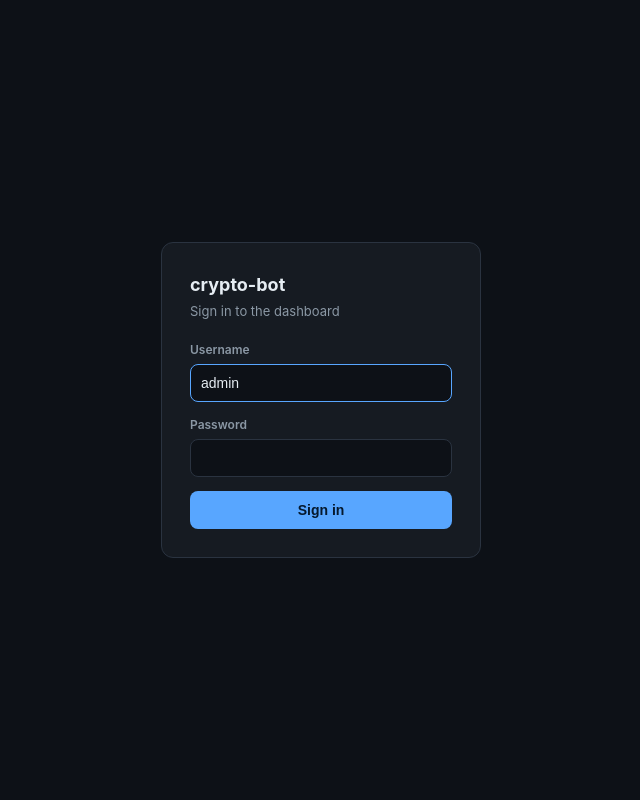
After one commit to BetterCallDzuks/crypto-bot, a Flask app: template cryptobot/web/templates/login.html in a window 1280 px wide. The commit adds this page. Shown: the whole page, without its empty margins (319-959 px from the left). Run offline with Flask 3, Linux system fonts and the light colour scheme; the template is opened without the code that fills it, so the values that code supplies are empty; parts of the project's set-up code (start-up, migrations or seed data) failed here and were passed over.

Commit message:
Add dashboard authentication and non-local exposure guard
Adds session-based login to the web dashboard so it can be reached remotely
(e.g. over Tailscale) without exposing a trading control panel.

- Login via .env DASHBOARD_PASSWORD (hashed in memory with werkzeug — a Flask
  dependency, no new packages), optional DASHBOARD_USERNAME and SECRET_KEY.
- Flask session gate: all routes and APIs require a session when a password is
  set; unauthenticated API calls get 401 and pages redirect to /login. Adds
  /login, /logout, a themed login page, and a Log out button.
- Exposure guard: the bot refuses to bind the dashboard to a non-local host
  without a password (web.auth_enabled default true). Localhost may still run
  open for the offline quickstart, with a startup warning.
- AuthConfig is sourced from env only and never written to config.yaml.
- DEPLOY.md and README updated: enable the login before Tailscale exposure;
  .env.example and setup.sh document the new variables.
- 8 new tests (49 total) covering the guard, gating, and the login flow.

Co-Authored-By: Claude Opus 4.8 <noreply@anthropic.com>
Claude-Session: https://claude.ai/code/session_01BqT263JNiec57t7bCDzha4

```diff
--- a/config.yaml
+++ b/config.yaml
@@ -60,5 +60,11 @@ risk:
   max_daily_loss_pct: 0.05    # halt new entries after a 5% daily drawdown
 
 web:
+  # 127.0.0.1 = localhost only (use an SSH tunnel or Tailscale to reach it
+  # remotely). Set 0.0.0.0 to listen on all interfaces for Tailscale access —
+  # but only with a DASHBOARD_PASSWORD set (the bot enforces this).
   host: 127.0.0.1
   port: 4000
+  # Require a login for the dashboard. Credentials go in .env
+  # (DASHBOARD_USERNAME / DASHBOARD_PASSWORD), never here.
+  auth_enabled: true
--- a/cryptobot/config.py
+++ b/cryptobot/config.py
@@ -12,6 +12,7 @@ the dashboard edits the non-secret config at runtime and saves it back to
 from __future__ import annotations
 
 import os
+import secrets
 from dataclasses import asdict, dataclass, field
 from pathlib import Path
 from typing import Any
@@ -79,6 +80,24 @@ class FuturesConfig:
 class WebConfig:
     host: str = "127.0.0.1"
     port: int = 4000
+    # Require a login for the dashboard. Credentials come from .env, not YAML.
+    auth_enabled: bool = True
+
+
+@dataclass
+class AuthConfig:
+    """Dashboard login secrets, sourced from .env — never written to YAML."""
+    username: str = "admin"
+    password_hash: str = ""       # werkzeug hash of DASHBOARD_PASSWORD
+    secret_key: str = ""          # Flask session signing key
+    ephemeral_secret: bool = False  # true if secret_key was auto-generated
+
+    @property
+    def has_password(self) -> bool:
+        return bool(self.password_hash)
+
+
+LOCAL_HOSTS = {"127.0.0.1", "localhost", "::1", ""}
 
 
 @dataclass
@@ -90,6 +109,17 @@ class Config:
     risk: RiskConfig = field(default_factory=RiskConfig)
     futures: FuturesConfig = field(default_factory=FuturesConfig)
     web: WebConfig = field(default_factory=WebConfig)
+    auth: AuthConfig = field(default_factory=AuthConfig)
+
+    # -- auth helpers ------------------------------------------------------
+    @property
+    def auth_active(self) -> bool:
+        """Login is enforced only when enabled AND a password is configured."""
+        return self.web.auth_enabled and self.auth.has_password
+
+    @property
+    def host_is_local(self) -> bool:
+        return self.web.host in LOCAL_HOSTS
 
     # -- derived helpers ---------------------------------------------------
     def market_symbol(self, base: str) -> str:
@@ -160,6 +190,15 @@ class Config:
                 "Live trading is enabled (trading.dry_run = false) but no API "
                 "credentials were found. Set EXCHANGE_API_KEY and "
                 "EXCHANGE_API_SECRET in your .env file, or set dry_run: true."
+            )
+
+        # Exposure guard: never bind the dashboard to a non-local address
+        # without a login. Localhost-only may run open (dev/quickstart).
+        if not self.host_is_local and not self.auth_active:
+            raise ValueError(
+                f"Refusing to serve the dashboard on {self.web.host!r} without "
+                "authentication. Set DASHBOARD_PASSWORD in .env (and keep "
+                "web.auth_enabled: true), or bind web.host to 127.0.0.1."
             )
 
     # -- runtime-editable settings (the dashboard settings page) ----------
@@ -277,6 +316,8 @@ def load_config(
         api_password=os.environ.get("EXCHANGE_API_PASSWORD", ""),
     )
 
+    auth = _load_auth_from_env()
+
     cfg = Config(
         exchange=exchange,
         market=MarketConfig(**_section(raw, "market")),
@@ -285,9 +326,33 @@ def load_config(
         risk=RiskConfig(**_section(raw, "risk")),
         futures=FuturesConfig(**_section(raw, "futures")),
         web=WebConfig(**_section(raw, "web")),
+        auth=auth,
     )
     cfg.validate()
     return cfg
+
+
+def _load_auth_from_env() -> AuthConfig:
+    """Build dashboard auth from environment secrets.
+
+    DASHBOARD_PASSWORD is hashed in memory (never stored in plaintext beyond
+    the process). A missing SECRET_KEY is auto-generated per run — sessions
+    then reset on restart, which is fine for a single-user bot; set SECRET_KEY
+    in .env to keep logins across restarts.
+    """
+    from werkzeug.security import generate_password_hash
+
+    password = os.environ.get("DASHBOARD_PASSWORD", "")
+    secret = os.environ.get("SECRET_KEY", "")
+    ephemeral = not secret
+    if ephemeral:
+        secret = secrets.token_hex(32)
+    return AuthConfig(
+        username=os.environ.get("DASHBOARD_USERNAME", "admin"),
+        password_hash=generate_password_hash(password) if password else "",
+        secret_key=secret,
+        ephemeral_secret=ephemeral,
+    )
 
 
 def save_config(cfg: Config, config_path: str | os.PathLike[str] = "config.yaml"
--- a/cryptobot/web/app.py
+++ b/cryptobot/web/app.py
@@ -1,15 +1,19 @@
-"""Flask app: dashboard UI, JSON state, live settings, and a kill switch.
+"""Flask app: dashboard UI, JSON state, live settings, kill switch, and auth.
 
 Endpoints
   GET  /              -> the dashboard page
-  GET  /api/state     -> full portfolio snapshot (stats, per-pair, charts data)
-  GET  /api/config    -> current editable settings (for the settings form)
+  GET  /login         -> login form (only when auth is active)
+  POST /login         -> authenticate, start a session
+  GET  /logout        -> end the session
+  GET  /api/state     -> full portfolio snapshot
+  GET  /api/config    -> current editable settings
   POST /api/config    -> validate + apply + persist settings changes
   POST /api/stop      -> stop the trading engine (does not close positions)
 
-The web layer never decides trades. Saving settings updates the shared config,
-persists it to config.yaml, and asks the engine to reload — strategy/risk/
-leverage changes take effect on the next poll.
+When ``config.auth_active`` is true (auth enabled AND a password configured),
+every route except the login page and static assets requires a logged-in
+session. API calls made without a session get 401 so the dashboard can bounce
+the user to /login.
 """
 
 from __future__ import annotations
@@ -17,7 +21,10 @@ from __future__ import annotations
 import logging
 import threading
 
-from flask import Flask, jsonify, render_template, request
+from flask import (
+    Flask, jsonify, redirect, render_template, request, session, url_for,
+)
+from werkzeug.security import check_password_hash
 
 from ..config import Config, save_config
 from ..state import PortfolioState
@@ -30,11 +37,55 @@ def create_app(config: Config, state: PortfolioState,
                engine: TradingEngine | None,
                config_path: str = "config.yaml") -> Flask:
     app = Flask(__name__)
+    app.secret_key = config.auth.secret_key
+    app.config.update(
+        SESSION_COOKIE_HTTPONLY=True,
+        SESSION_COOKIE_SAMESITE="Lax",
+    )
     settings_lock = threading.Lock()
 
+    # -- authentication gate ----------------------------------------------
+    @app.before_request
+    def _require_login():
+        if not config.auth_active:
+            return None
+        if request.endpoint == "login" or request.path == "/login":
+            return None
+        if (request.endpoint or "").endswith("static"):
+            return None
+        if session.get("auth"):
+            return None
+        if request.path.startswith("/api/"):
+            return jsonify({"error": "unauthorized"}), 401
+        return redirect(url_for("login"))
+
+    @app.route("/login", methods=["GET", "POST"])
+    def login():
+        if not config.auth_active:
+            return redirect(url_for("index"))
+        error = None
+        if request.method == "POST":
+            user = request.form.get("username", "")
+            pw = request.form.get("password", "")
+            if (user == config.auth.username
+                    and check_password_hash(config.auth.password_hash, pw)):
+                session["auth"] = True
+                session.permanent = True
+                return redirect(url_for("index"))
+            error = "Invalid username or password."
+            log.warning("Failed dashboard login for user %r", user)
+        return render_template("login.html", error=error), (401 if error else 200)
+
+    @app.route("/logout")
+    def logout():
+        session.clear()
+        return redirect(url_for("login") if config.auth_active
+                        else url_for("index"))
+
+    # -- dashboard + API ---------------------------------------------------
     @app.route("/")
     def index():
-        return render_template("index.html")
+        return render_template("index.html", auth_active=config.auth_active)
 
     @app.route("/api/state")
     def api_state():
@@ -43,7 +94,6 @@ def create_app(config: Config, state: PortfolioState,
     @app.route("/api/config", methods=["GET"])
     def api_config_get():
         payload = config.editable_settings()
-        # Fields the UI shows but that only take effect on restart.
         payload["_restart_required"] = ["market.symbols", "market.quote_currency"]
         payload["_has_api_keys"] = bool(config.exchange.api_key
                                         and config.exchange.api_secret)
--- /dev/null
+++ b/cryptobot/web/templates/login.html
@@ -0,0 +1,41 @@
+<!doctype html>
+<html lang="en">
+<head>
+  <meta charset="utf-8">
+  <meta name="viewport" content="width=device-width, initial-scale=1">
+  <title>crypto-bot · sign in</title>
+  <style>
+    :root { --bg:#0d1117; --panel:#161b22; --border:#2a3340; --text:#e6edf3;
+      --muted:#8b98a5; --accent:#58a6ff; --down:#f85149; }
+    * { box-sizing: border-box; }
+    body { margin:0; background:var(--bg); color:var(--text); min-height:100vh;
+      display:flex; align-items:center; justify-content:center;
+      font:14px/1.5 -apple-system, BlinkMacSystemFont, "Segoe UI", Roboto, Arial, sans-serif; }
+    .card { background:var(--panel); border:1px solid var(--border);
+      border-radius:12px; padding:28px; width:320px; }
+    h1 { font-size:18px; margin:0 0 4px; }
+    .sub { color:var(--muted); font-size:13px; margin-bottom:20px; }
+    label { display:block; font-size:12px; color:var(--muted); font-weight:600;
+      margin-bottom:5px; }
+    input { width:100%; background:var(--bg); color:var(--text);
+      border:1px solid var(--border); border-radius:8px; padding:10px;
+      font-size:14px; margin-bottom:14px; }
+    input:focus { outline:none; border-color:var(--accent); }
+    button { width:100%; background:var(--accent); color:#05192e; border:none;
+      border-radius:8px; padding:11px; font-weight:700; font-size:14px; cursor:pointer; }
+    .error { color:var(--down); font-size:13px; margin-bottom:12px; }
+  </style>
+</head>
+<body>
+  <form class="card" method="post" action="/login">
+    <h1>crypto-bot</h1>
+    <div class="sub">Sign in to the dashboard</div>
+    {% if error %}<div class="error">{{ error }}</div>{% endif %}
+    <label for="username">Username</label>
+    <input id="username" name="username" autocomplete="username" autofocus value="admin">
+    <label for="password">Password</label>
+    <input id="password" name="password" type="password" autocomplete="current-password">
+    <button type="submit">Sign in</button>
+  </form>
+</body>
+</html>
--- a/run.py
+++ b/run.py
@@ -75,6 +75,14 @@ def main() -> int:
     engine.start()
 
     app = create_app(config, state, engine)
+    if config.auth_active:
+        log.info("Dashboard login is ENABLED (user: %s).", config.auth.username)
+        if config.auth.ephemeral_secret:
+            log.info("No SECRET_KEY set — sessions reset on restart. Set "
+                     "SECRET_KEY in .env to keep logins across restarts.")
+    elif config.host_is_local:
+        log.warning("Dashboard has NO login (localhost only). Set "
+                    "DASHBOARD_PASSWORD in .env before exposing it (Tailscale).")
     log.info("Dashboard: http://%s:%d  (%d symbols, quote %s)",
              config.web.host, config.web.port, len(bases),
              config.market.quote_currency)
```
Also changed, not shown: DEPLOY.md (+29 -9 lines), cryptobot/web/templates/index.html (+9 -3 lines), tests/test_auth.py (added, +85 -0 lines), README.md, 2 other files.
